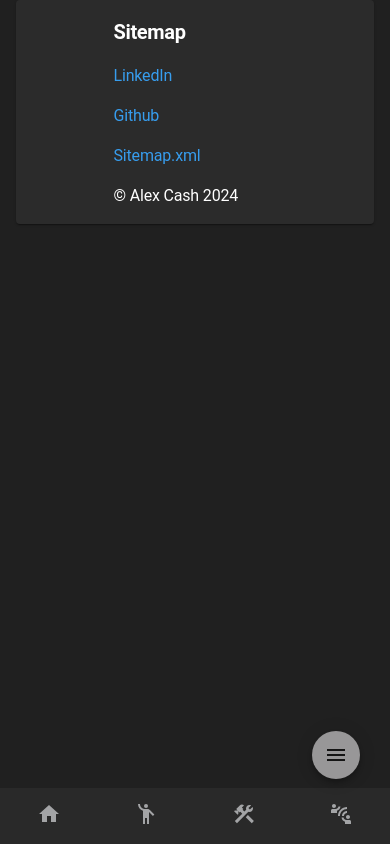
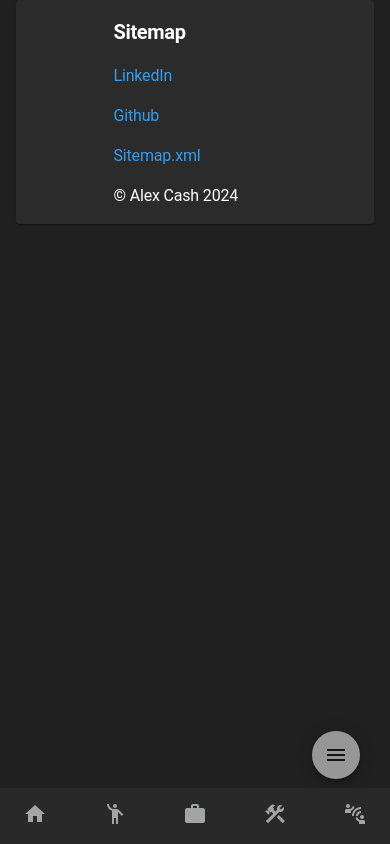
Before and after one commit to alcash55/Portfolio, a React (Vite) app: page / in a window 390 px wide. Built offline with nearby package versions, Linux system fonts and the light colour scheme.

Commit message:
add button for experience in mobile

```diff
--- a/src/components/AppShell/InternalComponents/Layouts/Mobile.tsx
+++ b/src/components/AppShell/InternalComponents/Layouts/Mobile.tsx
@@ -4,6 +4,7 @@ import {
   EmojiPeople,
   Home,
   Menu,
+  Work,
 } from "@mui/icons-material";
 import {
   Stack,
@@ -31,6 +32,11 @@ export const Mobile = ({ children }: PropsWithChildren) => {
       route: "#about",
       name: "About",
       icon: <EmojiPeople />,
+    },
+    {
+      route: "#experience",
+      name: "Experience",
+      icon: <Work />,
     },
     {
       route: "#projects",
```
